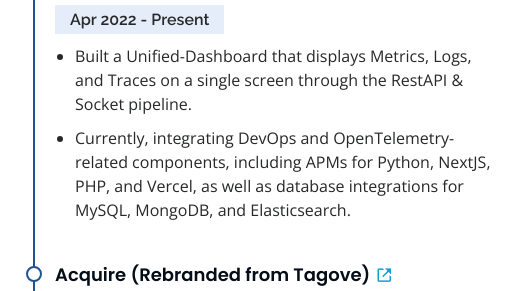
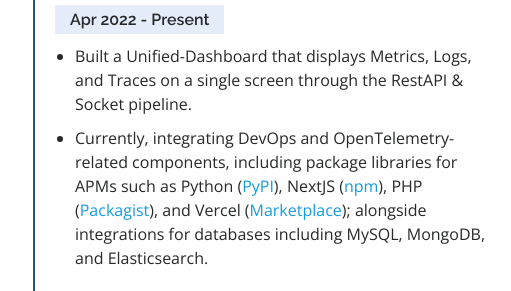
Before and after one commit to sanjoyment/sanjoyment.com, a plain HTML site: page index.html in a window 1280 px wide. Shown: the part 2505-2796 px from the top of the page, 769-1280 px from the left. Drawn offline with nearby package versions, Linux system fonts and the light colour scheme.

Commit message:
details updated

```diff
--- a/index.html
+++ b/index.html
@@ -444,7 +444,7 @@
               <h5>Apr 2022 - Present</h5>
               <ul>
                 <li>Built a Unified-Dashboard that displays Metrics, Logs, and Traces on a single screen through the RestAPI & Socket pipeline.</li>
-                <li>Currently, integrating DevOps and OpenTelemetry-related components, including APMs for Python, NextJS, PHP, and Vercel, as well as database integrations for MySQL, MongoDB, and Elasticsearch.</li>
+                <li>Currently, integrating DevOps and OpenTelemetry-related components, including package libraries for APMs such as Python (<a target="_blank" href="https://pypi.org/project/middleware-apm/">PyPI</a>), NextJS (<a target="_blank" href="https://www.npmjs.com/package/@middleware.io/agent-apm-nextjs">npm</a>), PHP (<a target="_blank" href="https://packagist.org/packages/middleware/agent-apm-php">Packagist</a>), and Vercel (<a target="_blank" href="https://vercel.com/integrations/middleware">Marketplace</a>); alongside integrations for databases including MySQL, MongoDB, and Elasticsearch.</li>
               </ul>
             </div>
             <div class="resume-item">
```
